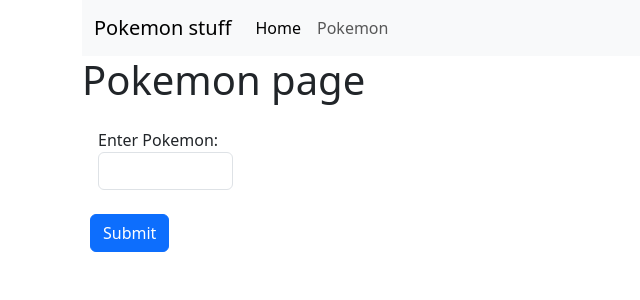
After one commit to britzky/Pokemon-Charcoal-Flask, a Flask app: page /pokemon in a window 1280 px wide. The commit adds this page. Shown: the top 300 px of the page, without its empty margins (0-640 px from the left). Run offline with Flask 2, Linux system fonts and the light colour scheme.

Commit message:
day 2 - multipage app

```diff
--- a/app.py
+++ b/app.py
@@ -1,30 +1 @@
-from flask import Flask, render_template, request
-import requests
-
-app = Flask(__name__)
-
-@app.route('/ergast', methods=['GET', 'POST'])
-def ergast():
-    print(request.method)
-    if request.method == 'POST':
-        name = request.form.get('pokemon').lower()
-        url = f'https://pokeapi.co/api/v2/pokemon/{name}'
-        response = requests.get(url)
-        if response.ok:
-            pokemon_data = response.json()
-            new_pokemon_data = []
-            info = {
-                'name': pokemon_data['forms'][0]['name'],
-                'ability': pokemon_data["abilities"][0]["ability"]["name"],
-                'base_experience': pokemon_data['base_experience'],
-                'sprite': pokemon_data['sprites']['other']['dream_world']['front_default'],
-                'attack_base_stat': pokemon_data['stats'][1]['base_stat'],
-                'hp_base_stat': pokemon_data['stats'][0]['base_stat'],
-                'defense_base_stat': pokemon_data['stats'][2]['base_stat']
-            }
-            new_pokemon_data.append(info)
-            return render_template('ergast.html', new_pokemon_data=new_pokemon_data)
-        else:
-            error = 'That\'s not a pokemon!'
-            return render_template('ergast.html', error=error)
-    return render_template('ergast.html')
+from app import app
--- /dev/null
+++ b/app/forms.py
@@ -0,0 +1,8 @@
+from flask_wtf import FlaskForm
+from wtforms import StringField, SubmitField
+from wtforms.validators import DataRequired
+
+# Forms Section
+class PokemonForm(FlaskForm):
+    name = StringField('Enter Pokemon: ', validators=[DataRequired()])
+    submit_btn = SubmitField('Submit')
--- /dev/null
+++ b/app/routes.py
@@ -0,0 +1,35 @@
+from flask import render_template, request
+import requests
+from app.forms import PokemonForm
+from app import app
+
+# Routes section
+@app.route('/', methods=['GET'])
+def home():
+    return render_template('home.html')
+
+@app.route('/pokemon', methods=['GET', 'POST'])
+def pokemon():
+    form = PokemonForm()
+    if request.method == 'POST' and form.validate_on_submit:
+        name = form.name.data.lower()
+        url = f'https://pokeapi.co/api/v2/pokemon/{name}'
+        response = requests.get(url)
+        if response.ok:
+            pokemon_data = response.json()
+            new_pokemon_data = []
+            info = {
+                'name': pokemon_data['forms'][0]['name'],
+                'ability': pokemon_data["abilities"][0]["ability"]["name"],
+                'base_experience': pokemon_data['base_experience'],
+                'sprite': pokemon_data['sprites']['other']['dream_world']['front_default'],
+                'attack_base_stat': pokemon_data['stats'][1]['base_stat'],
+                'hp_base_stat': pokemon_data['stats'][0]['base_stat'],
+                'defense_base_stat': pokemon_data['stats'][2]['base_stat']
+            }
+            new_pokemon_data.append(info)
+            return render_template('pokemon.html', new_pokemon_data=new_pokemon_data, form=form)
+        else:
+            error = 'That\'s not a pokemon!'
+            return render_template('pokemon.html', error=error, form=form)
+    return render_template('pokemon.html', form=form)
--- /dev/null
+++ b/app/static/css/pokemon.css
@@ -0,0 +1,14 @@
+* {
+    margin: 0;
+    padding: 0;
+    box-sizing: border-box;
+}
+
+.submit_btn {
+    padding: .5em;
+}
+
+.box {
+    padding: 1em;
+    max-width: 15%;
+}
--- /dev/null
+++ b/app/static/css/styles.css
@@ -0,0 +1,9 @@
+* {
+    margin: 0;
+    padding: 0;
+    box-sizing: border-box;
+}
+
+.home{
+    text-align: center;
+}
--- /dev/null
+++ b/app/templates/base.html
@@ -0,0 +1,40 @@
+<!DOCTYPE html>
+<html lang="en">
+<head>
+    <meta charset="UTF-8">
+    <meta http-equiv="X-UA-Compatible" content="IE=edge">
+    <meta name="viewport" content="width=device-width, initial-scale=1.0">
+    <link href="https://cdn.jsdelivr.net/npm/bootstrap@5.3.0-alpha1/dist/css/bootstrap.min.css" rel="stylesheet" integrity="sha384-GLhlTQ8iRABdZLl6O3oVMWSktQOp6b7In1Zl3/Jr59b6EGGoI1aFkw7cmDA6j6gD" crossorigin="anonymous">
+    <link rel="stylesheet" href="{{url_for('static', filename='css/styles.css')}}">
+    {% block css %}
+
+    {% endblock %}
+    <title>Pokemon</title>
+</head>
+<body>
+    <div class="container">
+      <nav class="navbar navbar-expand-lg bg-body-tertiary">
+        <div class="container-fluid">
+            <a class="navbar-brand" href="/">Pokemon stuff</a>
+            <button class="navbar-toggler" type="button" data-bs-toggle="collapse" data-bs-target="#navbarSupportedContent" aria-controls="navbarSupportedContent" aria-expanded="false" aria-label="Toggle navigation">
+            <span class="navbar-toggler-icon"></span>
+            </button>
+            <div class="collapse navbar-collapse" id="navbarSupportedContent">
+            <ul class="navbar-nav me-auto mb-2 mb-lg-0">
+                <li class="nav-item">
+                    <a class="nav-link active" aria-current="page" href="{{url_for('home')}}">Home</a>
+                </li>
+                <li class="nav-item">
+                    <a class="nav-link" href="{{url_for('pokemon')}}">Pokemon</a>
+                </li>
+            </div>
+        </div>
+        </nav>
+      {% block content %}
+
+      {% endblock %}
+    </div>
+
+    <script src="https://cdn.jsdelivr.net/npm/bootstrap@5.3.0-alpha1/dist/js/bootstrap.bundle.min.js" integrity="sha384-w76AqPfDkMBDXo30jS1Sgez6pr3x5MlQ1ZAGC+nuZB+EYdgRZgiwxhTBTkF7CXvN" crossorigin="anonymous"></script>
+</body>
+</html>
--- a/templates/ergast.html
+++ b/app/templates/pokemon.html
@@ -1,15 +1,31 @@
 {% extends 'base.html' %}
 
+{% block css %}
+<link rel="stylesheet" href="{{url_for('static', filename='css/pokemon.css')}}">
+{% endblock %}
+
+{% block title %}
+Pokemon
+{% endblock %}
+
 {% block content %}
-<form action="/ergast" method="POST">
-    <div class="form-group">
-      <label for="pokemon" class="form-label">Enter a Pokemon: </label>
-      <input type="text" class="form-control" id="pokemon" name="pokemon">
-        <button type="submit" class="btn btn-primary">Submit</button>
-        <div>
-          {{error}}
-        </div>
-  </form>
+<h1 class="title">Pokemon page</h1>
+<div class="form">
+  <form action="{{url_for('pokemon')}}" method="POST">
+    {{form.hidden_tag()}}
+    <div class="form-group box">
+        {{form.name.label()}}
+        {{form.name(class='form-control')}}
+    </div>
+    <div class="submit_btn">
+      {{form.submit_btn(class='btn btn-primary')}}
+    </div>
+    <div style="color:red">
+        <small>{{error}}</small>
+    </div>
+</form>
+</div>
+
 
 {% if new_pokemon_data %}
 <table class="table table-dark table-striped">
@@ -31,10 +47,9 @@
         <td>{{pokemon.defense_base_stat}}</td>
         <td>{{pokemon.attack_base_stat}}</td>
       </tr>
-      <div>
+      <div class="image">
         <img src="{{pokemon.sprite}}" alt="pokemon picture">
       </div>
-
       {% endfor %}
     </tbody>
   </table>
--- /dev/null
+++ b/config.py
@@ -0,0 +1,5 @@
+import os
+
+# config section
+class Config():
+    SECRET_KEY = os.environ.get('SECRET_KEY')
--- a/requirements.txt
+++ b/requirements.txt
@@ -3,10 +3,13 @@
 click==8.1.3
 colorama==0.4.6
 Flask==2.2.3
+Flask-WTF==1.1.1
 idna==3.4
 itsdangerous==2.1.2
 Jinja2==3.1.2
 MarkupSafe==2.1.2
+python-dotenv==1.0.0
 requests==2.28.2
 urllib3==1.26.14
 Werkzeug==2.2.3
+WTForms==3.0.1
```
Also changed, not shown: app/__init__.py (added, +7 -0 lines), app/templates/home.html (added, +9 -0 lines), templates/base.html (deleted, +0 -19 lines).
